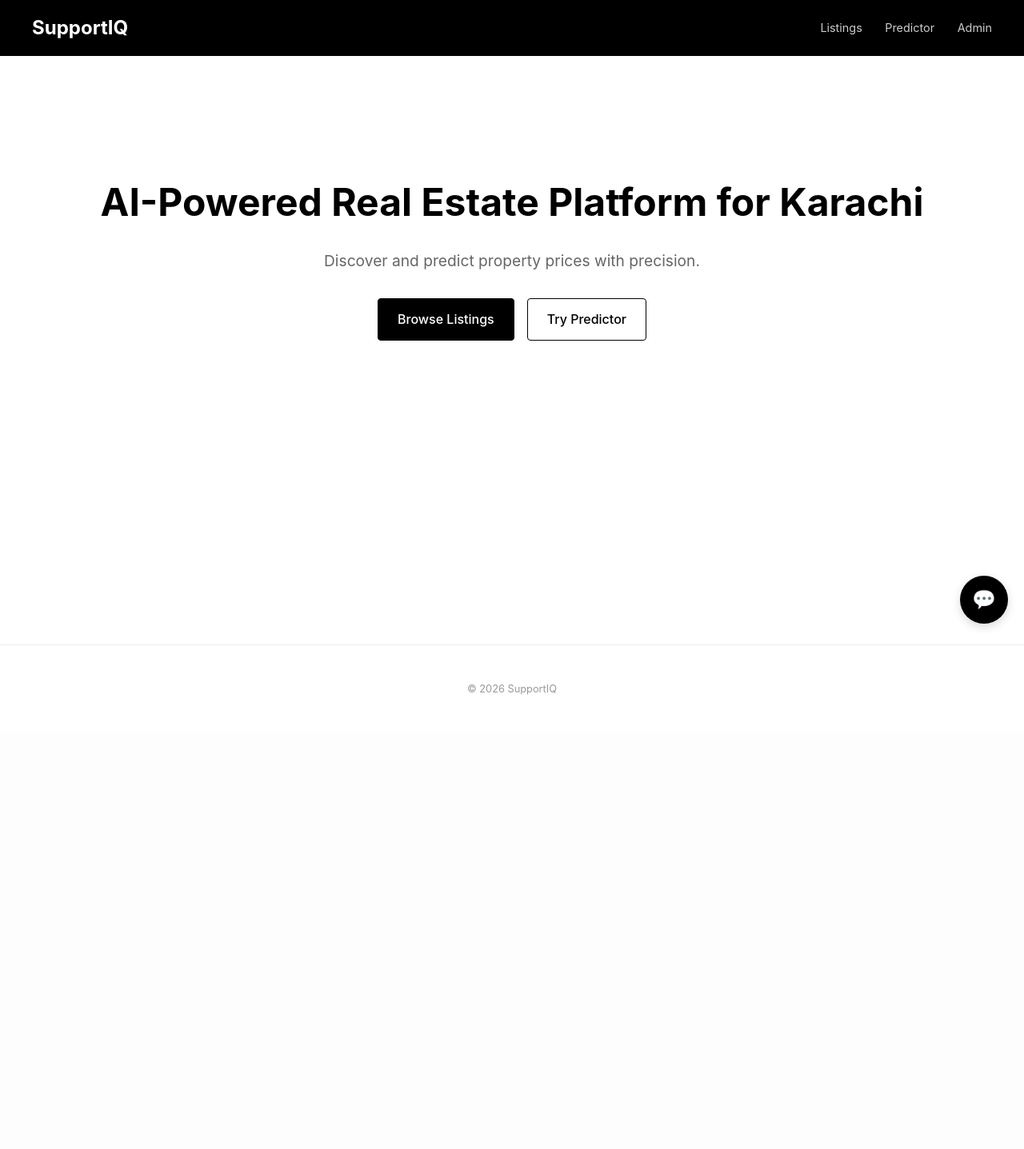
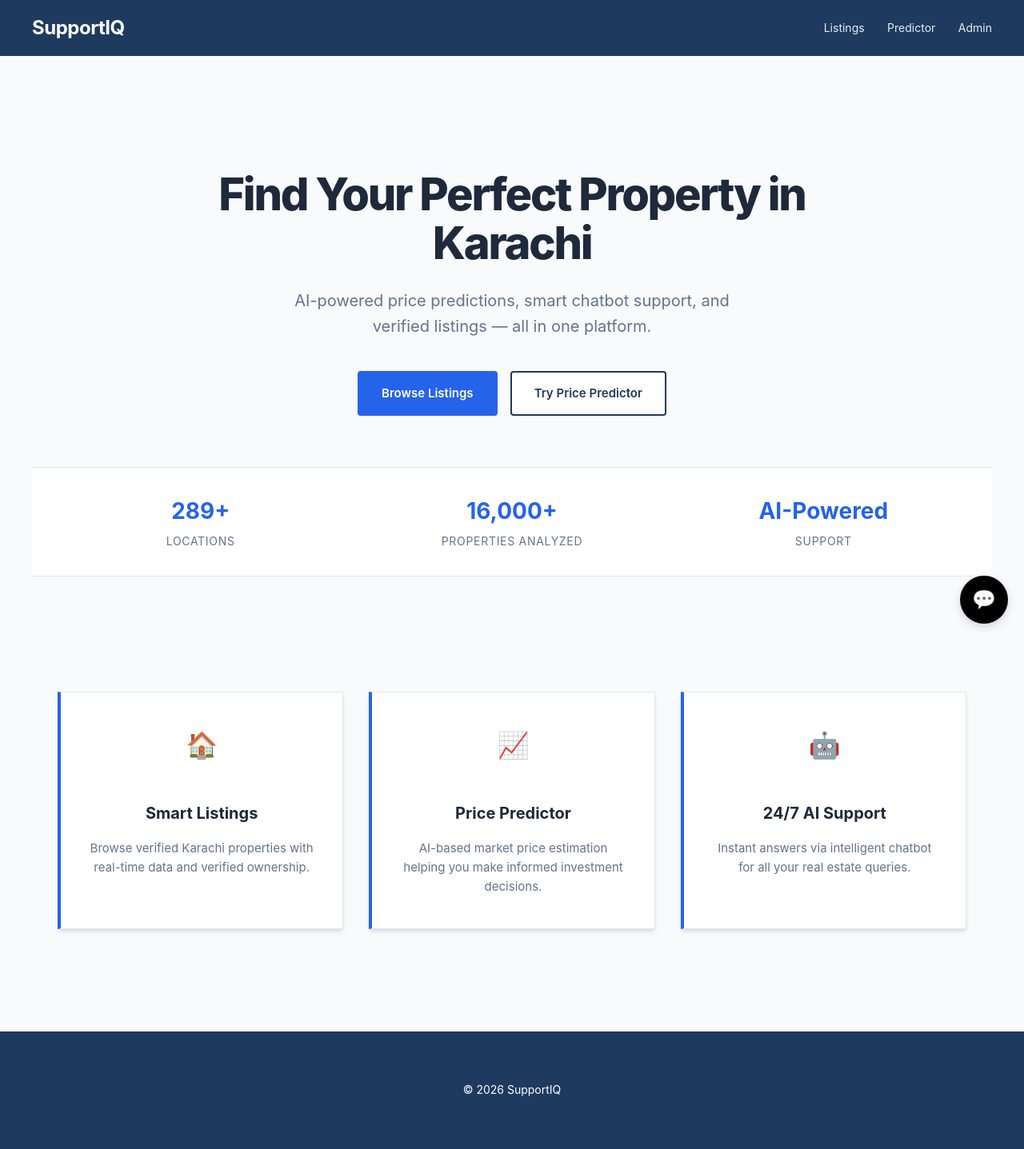
Before and after one commit to hamzaihsan475/SupportIQ, a FastAPI app: page / in a window 1280 px wide. Shown: the whole page at 80% size. Before the commit the page ends 869 px from the top, so only its background shows below. Run offline with FastAPI, Linux system fonts and the light colour scheme; parts of the project's set-up code (start-up, migrations or seed data) failed here and were passed over.

Commit message:
UI polish

```diff
--- a/frontend/static/css/base.css
+++ b/frontend/static/css/base.css
@@ -1,14 +1,15 @@
 body {
-    font-family: -apple-system, BlinkMacSystemFont, "Segoe UI", Roboto, Helvetica, Arial, sans-serif;
+    font-family: -apple-system, BlinkMacSystemFont, "Inter", "Segoe UI", Roboto, Helvetica, Arial, sans-serif;
     margin: 0;
-    color: #333;
-    background-color: #fff;
+    color: #1E293B;
+    background-color: #F8FAFC;
     line-height: 1.6;
 }
 
+/* Navigation */
 .navbar {
-    background-color: #000;
-    color: #fff;
+    background-color: #1E3A5F;
+    color: #FFFFFF;
     padding: 1rem 0;
 }
 
@@ -22,50 +23,59 @@ body {
 }
 
 .nav-logo {
-    color: #fff;
+    color: #FFFFFF;
     text-decoration: none;
-    font-weight: bold;
+    font-weight: 700;
     font-size: 1.5rem;
+    letter-spacing: -0.02em;
 }
 
 .nav-links a {
-    color: #ccc;
+    color: #FFFFFF;
     text-decoration: none;
     margin-left: 1.5rem;
-    font-size: 0.9rem;
+    font-size: 0.875rem;
+    transition: color 0.2s ease;
+    opacity: 0.9;
 }
 
 .nav-links a:hover {
-    color: #fff;
+    color: #2563EB;
 }
 
 main {
     max-width: 1200px;
     margin: 0 auto;
-    padding: 3rem 2rem;
-    min-height: calc(100vh - 160px);
+    padding: 0 2rem;
 }
 
-.container {
+/* Hero Section */
+.hero {
+    text-align: center;
+    padding: 6rem 0 4rem;
+}
+
+.hero-content {
     max-width: 800px;
     margin: 0 auto;
 }
 
-.hero {
-    text-align: center;
-    padding: 4rem 0;
-}
-
 .hero h1 {
-    font-size: 3rem;
-    margin-bottom: 1rem;
-    color: #000;
+    font-size: 3.5rem;
+    font-weight: 800;
+    line-height: 1.1;
+    margin-bottom: 1.5rem;
+    color: #1E293B;
+    letter-spacing: -0.04em;
 }
 
 .hero p {
-    font-size: 1.2rem;
-    color: #666;
-    margin-bottom: 2rem;
+    font-size: 1.25rem;
+    color: #64748B;
+    margin-bottom: 2.5rem;
+    max-width: 600px;
+    margin-left: auto;
+    margin-right: auto;
 }
 
 .hero-actions {
@@ -74,47 +84,194 @@ main {
     gap: 1rem;
 }
 
+/* Buttons */
 .btn {
-    padding: 0.8rem 1.5rem;
+    padding: 0.875rem 1.75rem;
     text-decoration: none;
-    font-weight: 500;
+    font-weight: 600;
+    font-size: 0.9375rem;
     border-radius: 4px;
     cursor: pointer;
-    border: 1px solid #000;
+    border: 2px solid transparent;
     display: inline-block;
+    transition: all 0.2s ease;
 }
 
 .btn-primary {
-    background-color: #000;
-    color: #fff;
+    background-color: #2563EB;
+    color: #FFFFFF;
+    border-color: #2563EB;
+}
+
+.btn-primary:hover {
+    background-color: #1d4ed8;
+    border-color: #1d4ed8;
 }
 
 .btn-secondary {
-    background-color: #fff;
-    color: #000;
+    background-color: #FFFFFF;
+    color: #1E3A5F;
+    border-color: #1E3A5F;
 }
 
-.listings-grid {
-    display: grid;
-    grid-template-columns: repeat(auto-fill, minmax(300px, 1fr));
-    gap: 2rem;
-    margin-top: 2rem;
+.btn-secondary:hover {
+    background-color: #F1F5F9;
+    border-color: #2563EB;
+    color: #2563EB;
 }
 
-.listing-card {
-    border: 1px solid #ddd;
-    padding: 1.5rem;
-    border-radius: 8px;
-    background: #f9f9f9;
+/* Stats Bar */
+.stats-bar {
+    border-top: 1px solid #E2E8F0;
+    border-bottom: 1px solid #E2E8F0;
+    background-color: #FFFFFF;
+    padding: 2rem 0;
+    margin-bottom: 5rem;
 }
 
-.listing-card h3 {
-    margin-top: 0;
+.stats-container {
+    max-width: 1200px;
+    margin: 0 auto;
+    display: grid;
+    grid-template-columns: repeat(3, 1fr);
+    gap: 2rem;
+    padding: 0 2rem;
+    text-align: center;
 }
 
+.stat-item {
+    display: flex;
+    flex-direction: column;
+    gap: 0.25rem;
+}
+
+.stat-value {
+    font-size: 1.75rem;
+    font-weight: 700;
+    color: #2563EB;
+}
+
+.stat-label {
+    font-size: 0.875rem;
+    color: #64748B;
+    text-transform: uppercase;
+    letter-spacing: 0.05em;
+}
+
+/* Features Section */
+.features {
+    padding: 4rem 0 8rem;
+}
+
+.features-grid {
+    display: grid;
+    grid-template-columns: repeat(3, 1fr);
+    gap: 2rem;
+    max-width: 1200px;
+    margin: 0 auto;
+    padding: 0 2rem;
+}
+
+.feature-card {
+    border: 1px solid #E2E8F0;
+    border-left: 4px solid #2563EB;
+    padding: 2.5rem 2rem;
+    background-color: #FFFFFF;
+    box-shadow: 0 4px 6px -1px rgba(0, 0, 0, 0.1), 0 2px 4px -1px rgba(0, 0, 0, 0.06);
+    transition: transform 0.2s ease, border-color 0.2s ease;
+    display: flex;
+    flex-direction: column;
+    align-items: center;
+    text-align: center;
+}
+
+.feature-card:hover {
+    transform: translateY(-4px);
+    border-color: #2563EB;
+}
+
+.feature-icon {
+    font-size: 2rem;
+    margin-bottom: 1.5rem;
+}
+
+.feature-card h3 {
+    font-size: 1.25rem;
+    font-weight: 700;
+    margin-bottom: 1rem;
+    color: #1E293B;
+}
+
+.feature-card p {
+    font-size: 0.9375rem;
+    color: #64748B;
+    margin: 0;
+}
+
+/* Chat Widget Overrides */
+#chat-header {
+    background-color: #1E3A5F !important;
+    color: #FFFFFF !important;
+}
+
+#chat-send {
+    background-color: #2563EB !important;
+    color: #FFFFFF !important;
+    border: none !important;
+}
+
+#chat-button {
+    background-color: #1E3A5F;
+    border: 2px solid #2563EB;
+    color: #FFFFFF;
+    cursor: pointer;
+}
+
+#lead-submit {
+    background-color: #2563EB;
+    color: #FFFFFF;
+    border: none;
+    padding: 0.875rem 1.75rem;
+    font-weight: 600;
+    border-radius: 4px;
+    cursor: pointer;
+}
+
+/* Responsive Adjustments */
+@media (max-width: 768px) {
+    .hero h1 {
+        font-size: 2.5rem;
+    }
+
+    .hero-actions {
+        flex-direction: column;
+        align-items: center;
+    }
+
+    .stats-container {
+        grid-template-columns: 1fr;
+        gap: 2rem;
+    }
+
+    .features-grid {
+        grid-template-columns: 1fr;
+    }
+}
+
+/* Footer */
+footer {
+    text-align: center;
+    padding: 3rem 0;
+    background-color: #1E3A5F;
+    color: #FFFFFF;
+    border-top: none;
+    font-size: 0.875rem;
+}
+
+/* Predictor styles */
 .predictor-form {
     max-width: 500px;
-    margin: 2rem 0;
+    margin: 2rem auto;
     display: flex;
     flex-direction: column;
     gap: 1.5rem;
@@ -129,11 +286,12 @@ main {
 .form-group label {
     font-weight: 500;
     font-size: 0.9rem;
+    color: #1E293B;
 }
 
-.form-group input {
+.form-group input, .form-group select {
     padding: 0.6rem;
-    border: 1px solid #ccc;
+    border: 1px solid #E2E8F0;
     border-radius: 4px;
     font-size: 1rem;
 }
@@ -141,17 +299,23 @@ main {
 .result-container {
     margin-top: 2rem;
     padding: 1.5rem;
-    border-radius: 8px;
-    background: #eee;
+    background: #F1F5F9;
+    border: 1px solid #E2E8F0;
     text-align: center;
     font-size: 1.5rem;
     font-weight: bold;
+    color: #1E3A5F;
 }
 
-footer {
-    text-align: center;
-    padding: 2rem 0;
-    border-top: 1px solid #eee;
-    color: #999;
-    font-size: 0.8rem;
+.modal-content {
+    background-color: #FFFFFF;
+    border: 1px solid #E2E8F0;
+    padding: 2rem;
+    border-radius: 8px;
+    box-shadow: 0 10px 15px -3px rgba(0, 0, 0, 0.1);
 }
+
+.container {
+    max-width: 1200px;
+    margin: 0 auto;
+}
--- a/frontend/templates/index.html
+++ b/frontend/templates/index.html
@@ -3,12 +3,51 @@
 {% block title %}Home | SupportIQ{% endblock %}
 
 {% block content %}
-<div class="hero">
-    <h1>AI-Powered Real Estate Platform for Karachi</h1>
-    <p>Discover and predict property prices with precision.</p>
-    <div class="hero-actions">
-        <a href="/listings" class="btn btn-primary">Browse Listings</a>
-        <a href="/predictor" class="btn btn-secondary">Try Predictor</a>
+<section class="hero">
+    <div class="hero-content">
+        <h1>Find Your Perfect Property in Karachi</h1>
+        <p>AI-powered price predictions, smart chatbot support, and verified listings — all in one platform.</p>
+        <div class="hero-actions">
+            <a href="/listings" class="btn btn-primary">Browse Listings</a>
+            <a href="/predictor" class="btn btn-secondary">Try Price Predictor</a>
+        </div>
     </div>
-</div>
+</section>
+
+<section class="stats-bar">
+    <div class="stats-container">
+        <div class="stat-item">
+            <span class="stat-value">289+</span>
+            <span class="stat-label">Locations</span>
+        </div>
+        <div class="stat-item">
+            <span class="stat-value">16,000+</span>
+            <span class="stat-label">Properties Analyzed</span>
+        </div>
+        <div class="stat-item">
+            <span class="stat-value">AI-Powered</span>
+            <span class="stat-label">Support</span>
+        </div>
+    </div>
+</section>
+
+<section class="features">
+    <div class="features-grid">
+        <div class="feature-card">
+            <div class="feature-icon">🏠</div>
+            <h3>Smart Listings</h3>
+            <p>Browse verified Karachi properties with real-time data and verified ownership.</p>
+        </div>
+        <div class="feature-card">
+            <div class="feature-icon">📈</div>
+            <h3>Price Predictor</h3>
+            <p>AI-based market price estimation helping you make informed investment decisions.</p>
+        </div>
+        <div class="feature-card">
+            <div class="feature-icon">🤖</div>
+            <h3>24/7 AI Support</h3>
+            <p>Instant answers via intelligent chatbot for all your real estate queries.</p>
+        </div>
+    </div>
+</section>
 {% endblock %}
```
Also changed, not shown: frontend/templates/admin.html (+53 -38 lines), supportiq.db.
